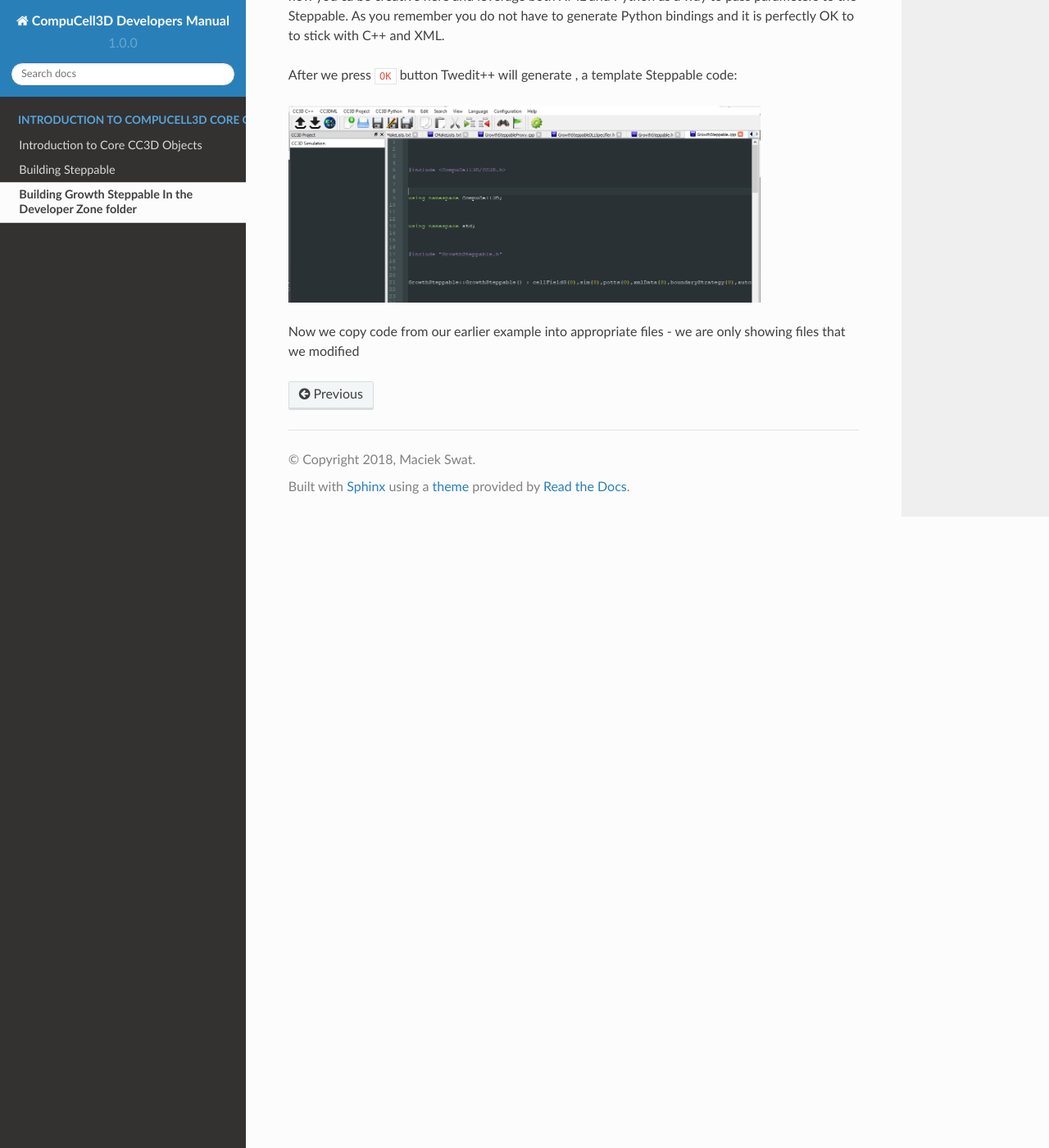
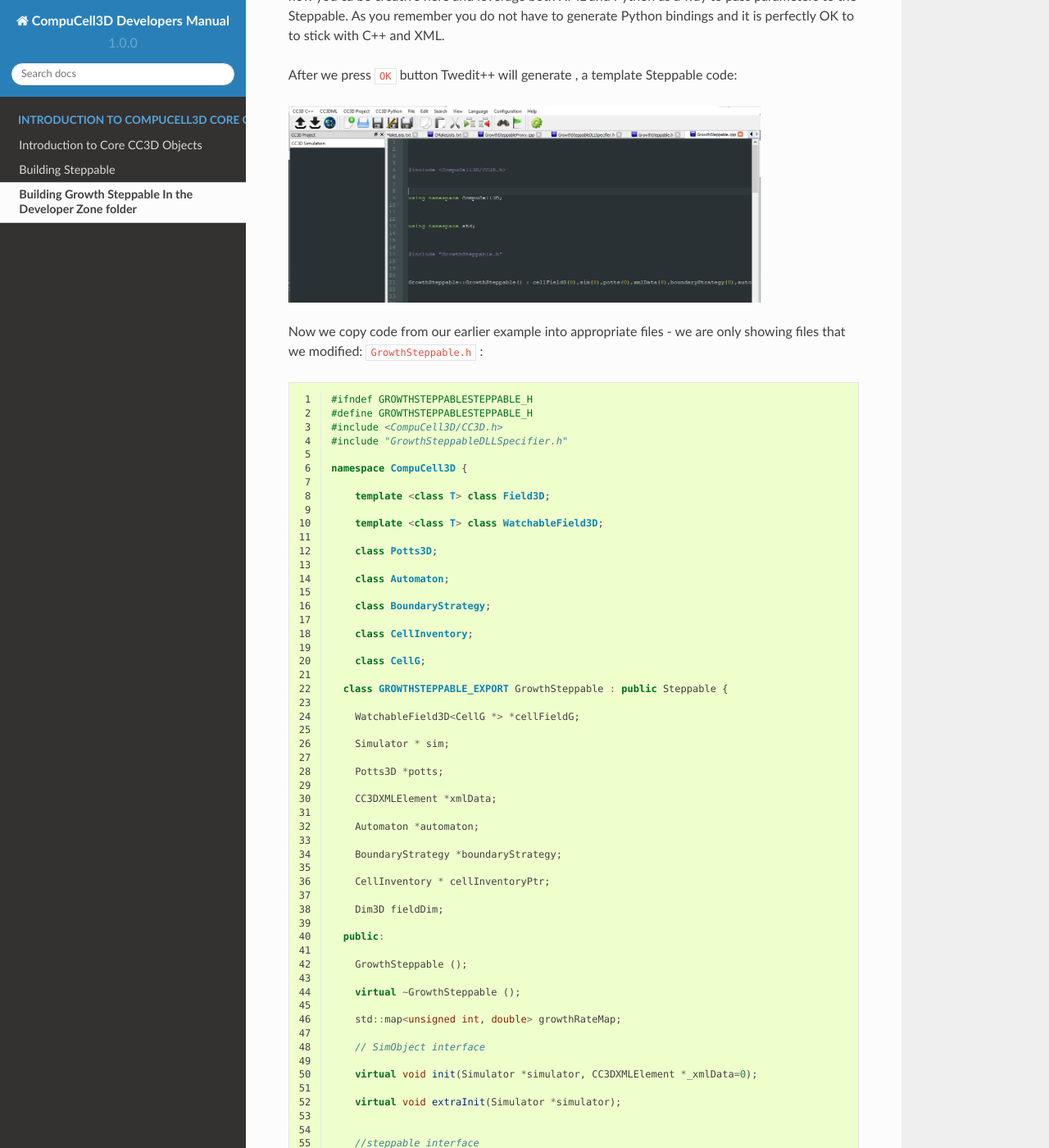
Before and after one commit to CompuCell3D/CompuCell3DDevelopersManual, a Sphinx documentation site: the page built from docs/building_growth_steppable_in_developer_zone.rst, in a window 1280 px wide and 1400 px high, scrolled down 787 px. Shown: the whole window at 82% size. Built offline with Sphinx 7.4.7 and the Read the Docs theme 2.0.0, drawn with Linux system fonts in a browser that asks for light colours; some of the changed text lies outside the part shown.

Commit message:
added new material

```diff
--- a/docs/building_growth_steppable_in_developer_zone.rst
+++ b/docs/building_growth_steppable_in_developer_zone.rst
@@ -23,8 +23,105 @@ After we press ``OK`` button Twedit++ will generate , a template Steppable code:
 
 |dev_zone_2|
 
-Now we copy code from our earlier example into appropriate files - we are only showing files that we modified
+Now we copy code from our earlier example into appropriate files - we are only showing files that we modified:
+``GrowthSteppable.h`` :
 
+.. code-block:: cpp
+    :linenos:
+
+    #ifndef GROWTHSTEPPABLESTEPPABLE_H
+    #define GROWTHSTEPPABLESTEPPABLE_H
+    #include <CompuCell3D/CC3D.h>
+    #include "GrowthSteppableDLLSpecifier.h"
+
+    namespace CompuCell3D {
+
+        template <class T> class Field3D;
+
+        template <class T> class WatchableField3D;
+
+        class Potts3D;
+
+        class Automaton;
+
+        class BoundaryStrategy;
+
+        class CellInventory;
+
+        class CellG;
+
+      class GROWTHSTEPPABLE_EXPORT GrowthSteppable : public Steppable {
+
+        WatchableField3D<CellG *> *cellFieldG;
+
+        Simulator * sim;
+
+        Potts3D *potts;
+
+        CC3DXMLElement *xmlData;
+
+        Automaton *automaton;
+
+        BoundaryStrategy *boundaryStrategy;
+
+        CellInventory * cellInventoryPtr;
+
+        Dim3D fieldDim;
+
+      public:
+
+        GrowthSteppable ();
+
+        virtual ~GrowthSteppable ();
+
+        std::map<unsigned int, double> growthRateMap;
+
+        // SimObject interface
+
+        virtual void init(Simulator *simulator, CC3DXMLElement *_xmlData=0);
+
+        virtual void extraInit(Simulator *simulator);
+
+
+        //steppable interface
+
+        virtual void start();
+
+        virtual void step(const unsigned int currentStep);
+
+        virtual void finish() {}
+
+
+        //SteerableObject interface
+
+        virtual void update(CC3DXMLElement *_xmlData, bool _fullInitFlag=false);
+
+        virtual std::string steerableName();
+
+        virtual std::string toString();
+
+      };
+
+    };
+
+    #endif
+
+and ``GrowthSteppable.cpp``
+
+.. code-block:: cpp
+    :linenos:
+
+
+
+As you can see based on the previous discussion the ``update`` function where we parse XML is designed to
+handle the following syntax for the GrowthSteppable:
+
+.. code-block:: xml
+
+    <Steppable Type="GrowthSteppable">
+        <GrowthRate CellType="1" Rate="1.3"/>
+        <GrowthRate CellType="2" Rate="1.7"/>
+    </Steppable>
 
 .. |dev_zone_1| image:: images/dev_zone_1.png
    :width: 2.4in
```
Also changed, not shown: docs/building_steppable_case_study.rst (+52 -0 lines).
